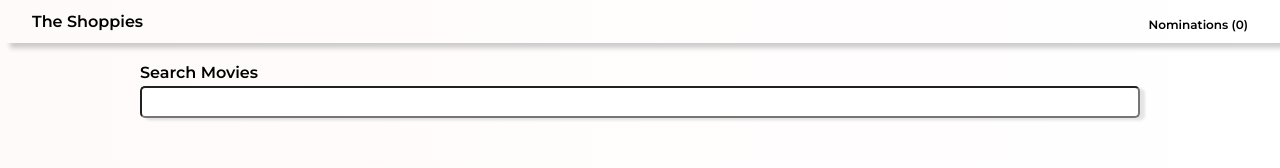
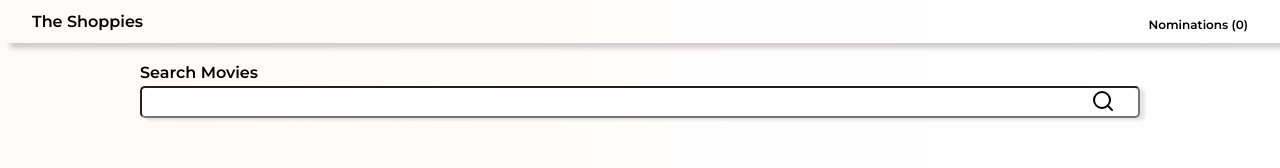
Before and after one commit to kevinmaillet/the-film-awards, a React (Create React App) app: page /nominations in a window 1280 px wide. Shown: the top 168 px of the page. Built offline with nearby package versions, Linux system fonts and the light colour scheme.

Commit message:
added searchbar icon

```diff
--- a/src/components/CheckMark.tsx
+++ b/src/components/CheckMark.tsx
@@ -1,6 +1,6 @@
 import React from 'react';
 
-const CheckMark = () => {
+const CheckMark: React.FC = () => {
   return (
     <svg
       className="checkmark"
--- a/src/components/SearchBar.tsx
+++ b/src/components/SearchBar.tsx
@@ -1,6 +1,7 @@
 import React, { useState, useContext } from 'react';
 import { siteContext } from '../context/siteContext';
 import omdb from '../api/omdb';
+import SearchIcon from './SearchIcon';
 
 const SearchBar: React.FC = () => {
   const [search, setSearchBar] = useState('');
@@ -46,8 +47,11 @@ const SearchBar: React.FC = () => {
           onChange={setInput}
           type="text"
         ></input>
+        <div className="searchbar__icon" onClick={handleFormSubmit}>
+          <SearchIcon />
+        </div>
       </form>
-      <p style={{ color: `red` }}>{errors}</p>
+      <p className="searchbar__error">{errors}</p>
     </div>
   );
 };
--- /dev/null
+++ b/src/components/SearchIcon.tsx
@@ -0,0 +1,22 @@
+import React from 'react';
+
+const SearchIcon: React.FC = () => {
+  return (
+    <svg
+      xmlns="http://www.w3.org/2000/svg"
+      width="24"
+      height="24"
+      viewBox="0 0 24 24"
+      fill="none"
+      stroke="currentColor"
+      strokeWidth="2"
+      strokeLinecap="round"
+      strokeLinejoin="round"
+      className="feather feather-search searchbar__icon"
+    >
+      <circle cx="11" cy="11" r="8"></circle>
+      <line x1="21" y1="21" x2="16.65" y2="16.65"></line>
+    </svg>
+  );
+};
+export default SearchIcon;
--- a/src/styles/_components.scss
+++ b/src/styles/_components.scss
@@ -2,6 +2,8 @@
   flex: 100%;
   max-width: 1000px;
   margin: 0 auto;
+  position: relative;
+
   & form {
     display: flex;
     flex-direction: column;
@@ -20,6 +22,18 @@
     border-radius: 5px;
   }
   margin-bottom: 2rem;
+
+  &__icon {
+    position: absolute;
+    right: 2.5%;
+    top: 50%;
+    cursor: pointer;
+  }
+
+  &__error {
+    position: absolute;
+    color: red;
+  }
 }
 
 .poster {
```
